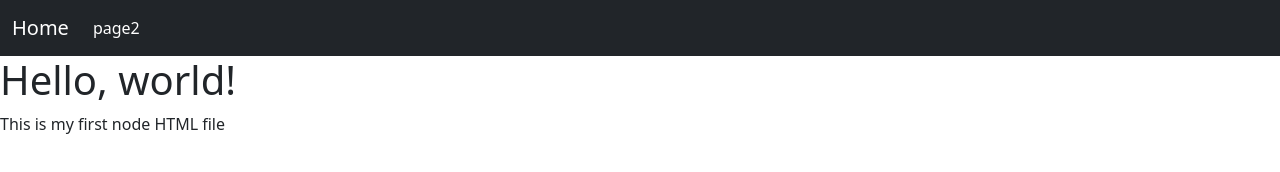
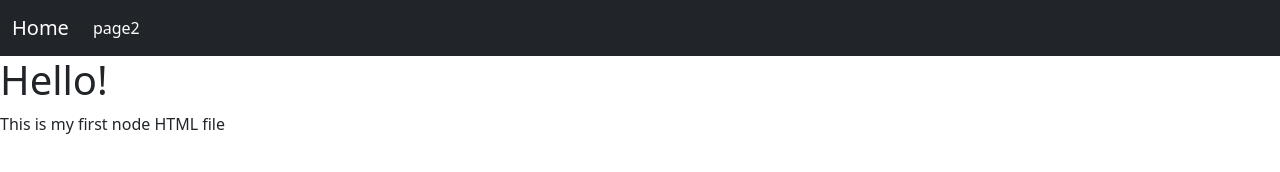
Before and after one commit to Nehar-Shinz/IntroToNOde, a plain HTML site: page index.html in a window 1280 px wide. Drawn offline with nearby package versions, Linux system fonts and the light colour scheme.

Commit message:
tweaked index.html

```diff
--- a/index.html
+++ b/index.html
@@ -24,7 +24,7 @@
             </div>
         </div>
     </nav>
-    <h1>Hello, world!</h1>
+    <h1>Hello!</h1>
     <p>This is my first node HTML file</p>
     <script src="https://cdn.jsdelivr.net/npm/bootstrap@5.3.1/dist/js/bootstrap.bundle.min.js"
         integrity="sha384-HwwvtgBNo3bZJJLYd8oVXjrBZt8cqVSpeBNS5n7C8IVInixGAoxmnlMuBnhbgrkm"
```
